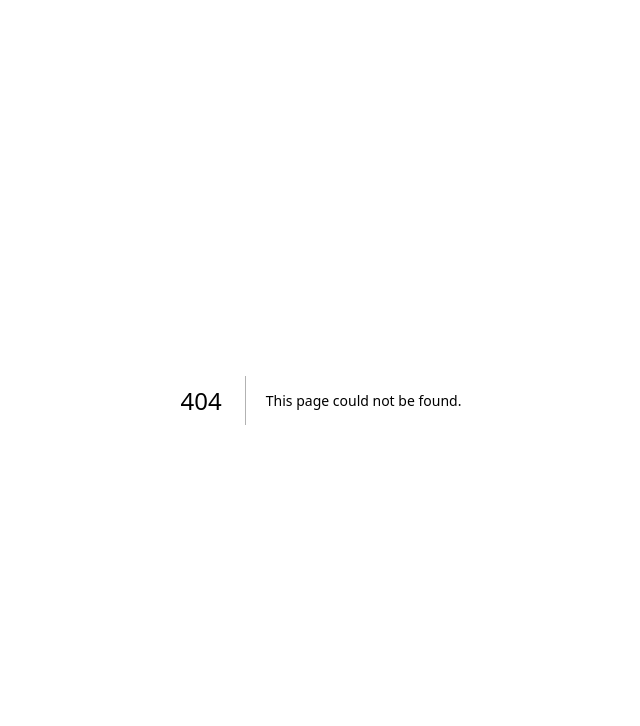
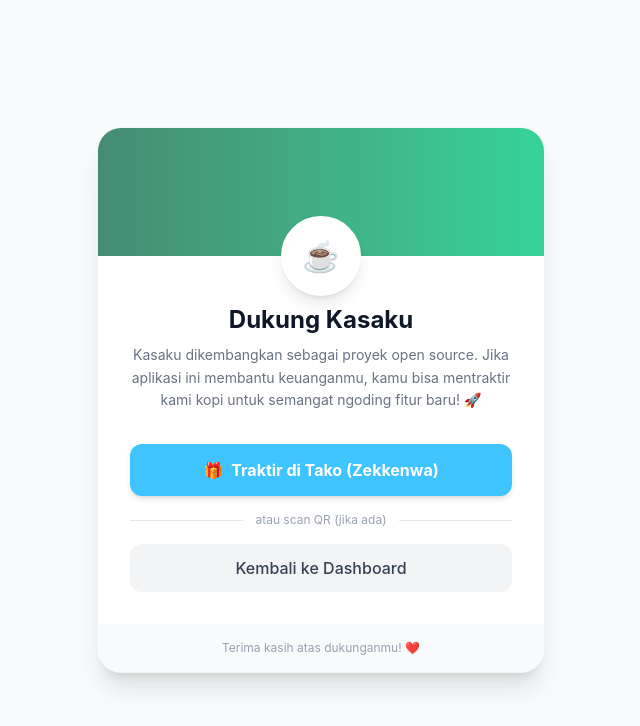
Before and after one commit to Zekkenwa/kasaku, a Next.js app: page /donasi in a window 1280 px wide. Before the commit this address had no page. Shown: the top 726 px of the page, without its empty margins (319-959 px from the left). Built offline with nearby package versions, Linux system fonts and the light colour scheme.

Commit message:
Feat: add donation page and link in dashboard, update README

```diff
--- a/app/dashboard/DashboardClient.tsx
+++ b/app/dashboard/DashboardClient.tsx
@@ -212,6 +212,7 @@
               <button onClick={() => { setTxModalTab("CATEGORY"); setIsTxModalOpen(true); }} className="whitespace-nowrap px-2.5 py-1.5 md:px-3 md:py-2 rounded-lg md:rounded-xl text-xs md:text-sm font-medium bg-white/20 text-white border border-white/30 hover:bg-white/30 backdrop-blur-sm cursor-pointer shadow-sm transition-all flex-shrink-0">📁 Kategori</button>
               <button onClick={() => setIsImportModalOpen(true)} className="whitespace-nowrap px-2.5 py-1.5 md:px-3 md:py-2 rounded-lg md:rounded-xl text-xs md:text-sm font-medium bg-white/20 text-white border border-white/30 hover:bg-white/30 backdrop-blur-sm cursor-pointer shadow-sm transition-all flex-shrink-0">📥 Import</button>
               <button onClick={() => setIsWalletDistOpen(true)} className="whitespace-nowrap px-2.5 py-1.5 md:px-3 md:py-2 rounded-lg md:rounded-xl text-xs md:text-sm font-medium bg-white/20 text-white border border-white/30 hover:bg-white/30 backdrop-blur-sm cursor-pointer shadow-sm transition-all flex-shrink-0">💼 Wallet</button>
+              <button onClick={() => router.push('/donasi')} className="whitespace-nowrap px-2.5 py-1.5 md:px-3 md:py-2 rounded-lg md:rounded-xl text-xs md:text-sm font-medium bg-[#FFD150]/20 text-[#FFD150] border border-[#FFD150]/30 hover:bg-[#FFD150]/30 backdrop-blur-sm cursor-pointer shadow-sm transition-all flex-shrink-0">🎁 Donasi</button>
             </div>
 
             <div className="flex-shrink-0">
--- /dev/null
+++ b/app/donasi/page.tsx
@@ -0,0 +1,50 @@
+import Link from "next/link";
+
+export default function DonationPage() {
+    return (
+        <main className="min-h-screen bg-gray-50 dark:bg-gray-900 flex items-center justify-center p-4 transition-colors duration-300">
+            <div className="max-w-md w-full bg-white dark:bg-gray-800 rounded-3xl shadow-xl overflow-hidden border border-gray-100 dark:border-gray-700">
+                <div className="h-32 bg-gradient-to-r from-[#458B73] to-[#34d399] relative">
+                    <div className="absolute -bottom-10 left-1/2 -translate-x-1/2 w-20 h-20 bg-white dark:bg-gray-800 rounded-full flex items-center justify-center shadow-lg border-4 border-white dark:border-gray-800 font-extrabold text-3xl">
+                        ☕
+                    </div>
+                </div>
+
+                <div className="pt-12 pb-8 px-8 text-center">
+                    <h1 className="text-2xl font-bold text-gray-900 dark:text-white mb-2">Dukung Kasaku</h1>
+                    <p className="text-gray-500 dark:text-gray-400 text-sm mb-8 leading-relaxed">
+                        Kasaku dikembangkan sebagai proyek open source. Jika aplikasi ini membantu keuanganmu, kamu bisa mentraktir kami kopi untuk semangat ngoding fitur baru! 🚀
+                    </p>
+
+                    <div className="space-y-4">
+                        <a
+                            href="https://tako.id/Zekkenwa"
+                            target="_blank"
+                            rel="noopener noreferrer"
+                            className="block w-full py-3.5 px-6 bg-[#40C4FF] hover:bg-[#29b6f6] text-white font-bold rounded-xl shadow-md transform hover:scale-[1.02] transition-all flex items-center justify-center gap-2"
+                        >
+                            <span>🎁</span> Traktir di Tako (Zekkenwa)
+                        </a>
+
+                        <div className="flex items-center gap-3 text-xs text-gray-400 dark:text-gray-500 my-4">
+                            <div className="h-px bg-gray-200 dark:bg-gray-700 flex-1"></div>
+                            <span>atau scan QR (jika ada)</span>
+                            <div className="h-px bg-gray-200 dark:bg-gray-700 flex-1"></div>
+                        </div>
+
+                        <Link
+                            href="/dashboard"
+                            className="block w-full py-3 px-6 bg-gray-100 dark:bg-gray-700 hover:bg-gray-200 dark:hover:bg-gray-600 text-gray-700 dark:text-gray-200 font-medium rounded-xl transition-colors"
+                        >
+                            Kembali ke Dashboard
+                        </Link>
+                    </div>
+                </div>
+
+                <div className="bg-gray-50 dark:bg-gray-700/30 py-4 px-8 text-center text-xs text-gray-400 dark:text-gray-500">
+                    Terima kasih atas dukunganmu! ❤️
+                </div>
+            </div>
+        </main>
+    );
+}
```
Also changed, not shown: 1 other file (tests, documents, lock files or other folders).
